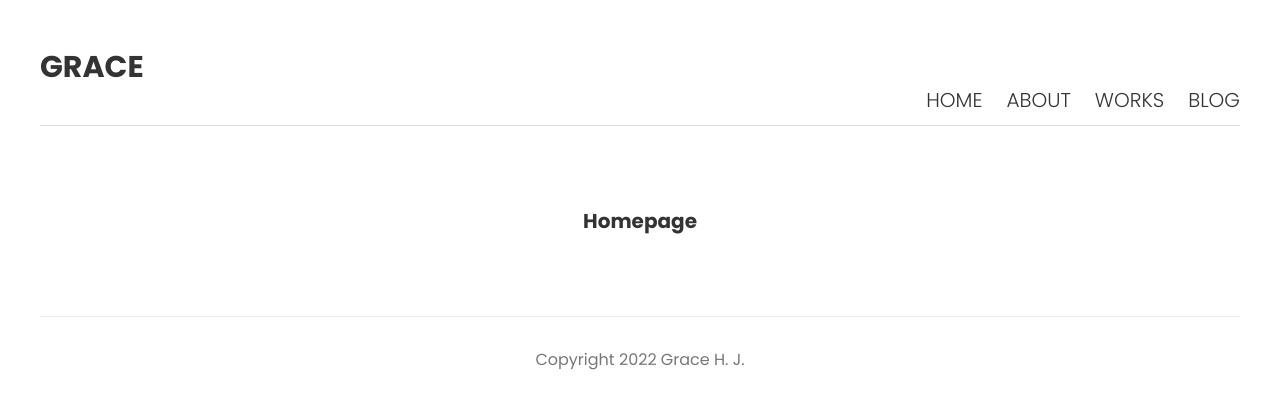
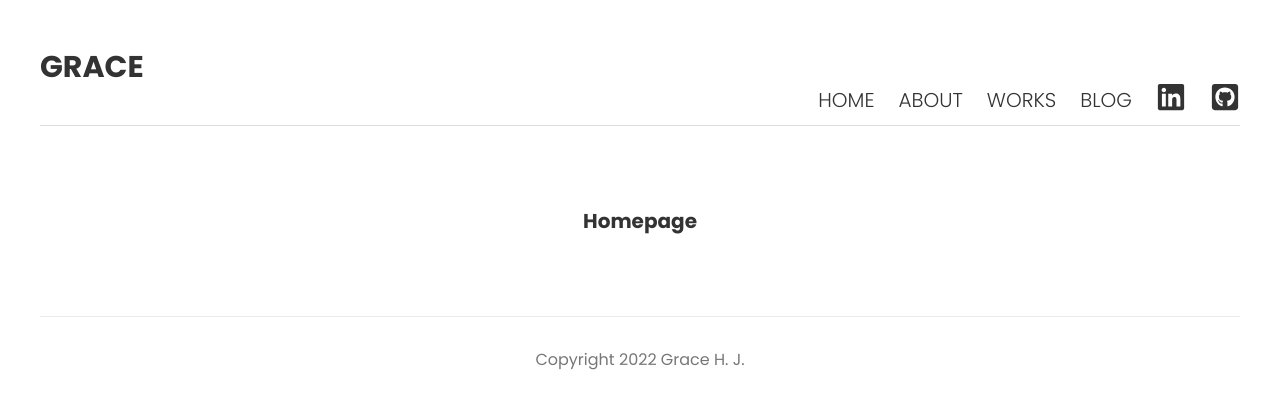
Before and after one commit to JeongHaeun3263/grace-haeun-web, a Next.js app: page / in a window 1280 px wide. Shown: the top 408 px of the page. Built offline with nearby package versions, Linux system fonts and the light colour scheme.

Commit message:
Update Navbar

```diff
--- a/components/Navbar.js
+++ b/components/Navbar.js
@@ -1,4 +1,5 @@
 import Link from 'next/link';
+import { FaGithubSquare, FaLinkedin } from 'react-icons/fa';
 
 const Navbar = () => {
 	return (
@@ -18,6 +19,14 @@
 			<Link href='/blog'>
 				<a>Blog</a>
 			</Link>
+			<div className='icons'>
+				<a href='https://www.linkedin.com/in/haeunjeong/' target='_blank'>
+					<FaLinkedin />
+				</a>
+				<a href='https://github.com/jeonghaeun3263' target='_blank'>
+					<FaGithubSquare />
+				</a>
+			</div>
 		</nav>
 	);
 };
--- a/styles/globals.css
+++ b/styles/globals.css
@@ -33,6 +33,10 @@
 nav .logo {
 	margin-right: auto;
 }
+nav .icons {
+	font-size: 3rem;
+	transform: translateY(10px);
+}
 footer {
 	display: block;
 	text-align: center;
```
